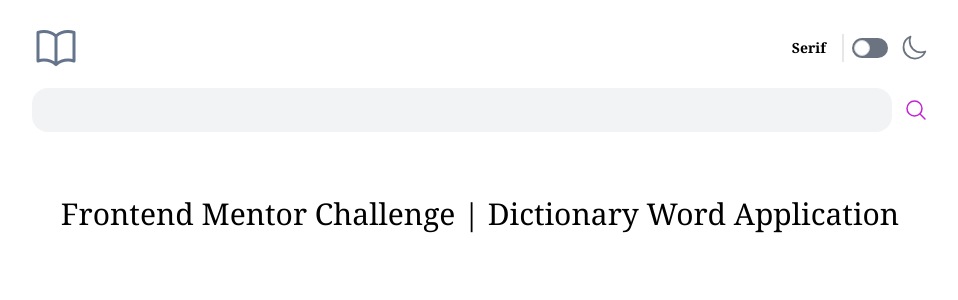
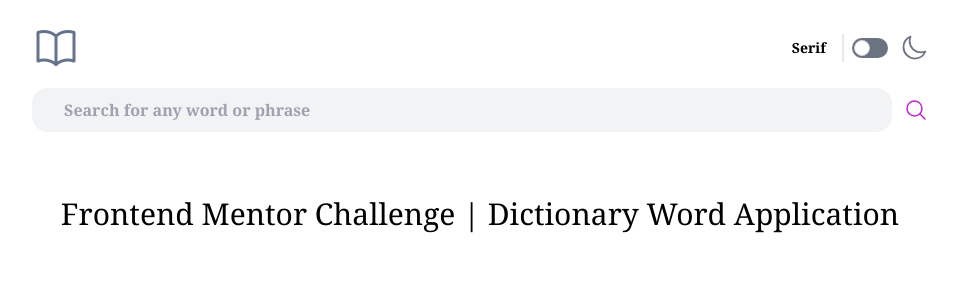
Before and after one commit to BrandTrump/Dictionary-Application, a Next.js app: page / in a window 1280 px wide. Shown: the top 300 px of the page, without its empty margins (160-1118 px from the left). Built offline with nearby package versions, Linux system fonts and the light colour scheme.

Commit message:
fix: updated svg tags

```diff
--- a/app/components/InputField.tsx
+++ b/app/components/InputField.tsx
@@ -23,20 +23,21 @@ function InputField() {
         type="text"
         value={input}
         onChange={(e) => setInput(e.target.value)}
-        className="bg-gray-200/50 border-0 border-gray-300 text-gray-900 font-bold text-md rounded-2xl p-2.5 focus:outline-none xl:w-96 flex-1"
+        placeholder="Search for any word or phrase"
+        className="bg-gray-200/50 border-0 border-gray-300 text-gray-900 font-bold text-md rounded-2xl p-2.5 focus:outline-none xl:w-96 flex-1 pl-8"
       />
       <button type="submit">
         <svg
           xmlns="http://www.w3.org/2000/svg"
           fill="none"
           viewBox="0 0 24 24"
-          stroke-width="1.5"
+          strokeWidth="1.5"
           stroke="currentColor"
           className="w-6 h-6 text-fuchsia-600"
         >
           <path
-            stroke-linecap="round"
-            stroke-linejoin="round"
+            strokeLinecap="round"
+            strokeLinejoin="round"
             d="M21 21l-5.197-5.197m0 0A7.5 7.5 0 105.196 5.196a7.5 7.5 0 0010.607 10.607z"
           />
         </svg>
```
